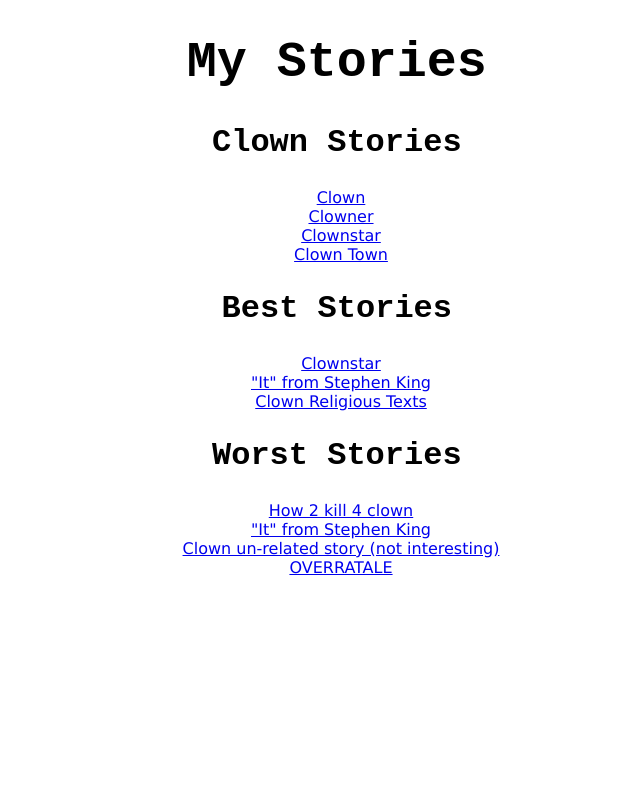
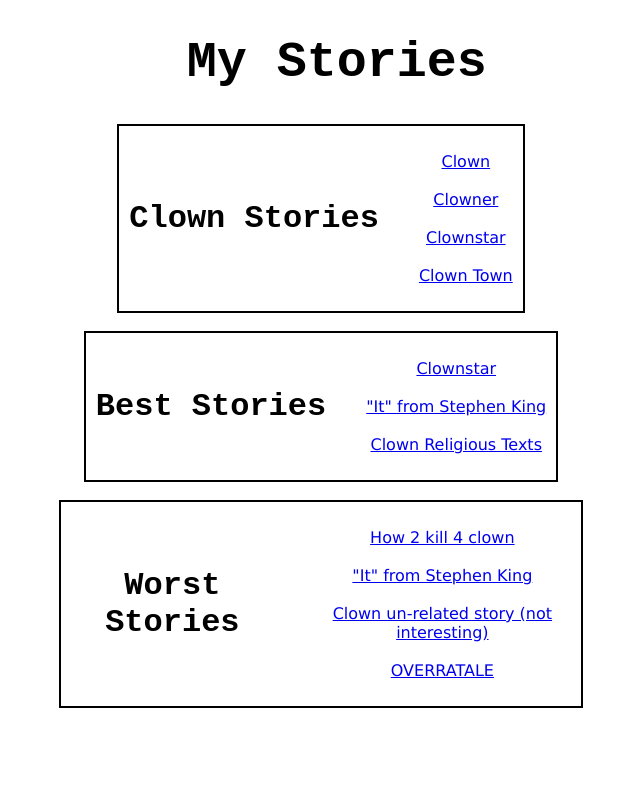
Before and after one commit to donign/donign.github.io, a plain HTML site: page index.html in a window 1280 px wide. Shown: the top 800 px of the page, without its empty margins (319-959 px from the left). Drawn offline with Linux system fonts and the light colour scheme.

Commit message:
Failure will be met
Co-Authored-By: barcense <186209019+barcense@users.noreply.github.com>

```diff
--- a/index.html
+++ b/index.html
@@ -6,6 +6,8 @@
     <meta name="viewport" content="width=device-width, initial-scale=1" />
     <title>Stories</title>
     <style>
+        body {}
+
         h1 {
             font-family: 'Courier New', Courier, monospace;
             font-size: 50px;
@@ -17,10 +19,7 @@
         h2 {
             font-family: 'Courier New', Courier, monospace;
             font-size: 32px;
-
             text-align: center;
-            margin-left: 2.5%;
-
         }
 
         ul {
@@ -28,33 +27,62 @@
             font-size: 16px;
             text-align: center;
         }
+
+        .container {
+            display: flex;
+            justify-content: center;
+        }
+
+        .box-div {
+            border: 2px solid black;
+            max-width: 500px;
+            padding: 10px;
+            align-self: center;
+            display: flex;
+            justify-content: center;
+            align-items: center;
+        }
     </style>
 </head>
 
 <body>
     <!--<h1>Testicles, and no shaft!<th1>-->
     <h1>My Stories</h1>
+    <div class="container">
+        <div class="box-div">
             <h2>Clown Stories</h2>
             <ul>
-        <il><a href="/stories/clown/1">Clown</a></il><br />
-        <il><a href="/stories/clowner/1">Clowner</a></il><br />
-        <il><a href="/stories/clownstar/1">Clownstar</a></il><br />
+                <il><a href="/stories/clown/1">Clown</a></il><br /><br />
+                <il><a href="/stories/clowner/1">Clowner</a></il><br /><br />
+                <il><a href="/stories/clownstar/1">Clownstar</a></il><br /><br />
                 <il><a href="/stories/clowntown/1">Clown Town</a></il><br />
             </ul>
+        </div>
+    </div>
+    <br>
+    <div class="container">
+        <div class="box-div">
             <h2>Best Stories</h2>
             <ul>
-        <il><a href="/stories/clownstar/1">Clownstar</a></il><br />
-        <il><a href="/stories/amateurwriter/first">"It" from Stephen King</a></il><br />
+                <il><a href="/stories/clownstar/1">Clownstar</a></il><br /><br />
+                <il><a href="/stories/amateurwriter/first">"It" from Stephen King</a></il><br /><br />
                 <il><a href="/stories/holy/comence">Clown Religious Texts</a></il><br />
             </ul>
+        </div>
+    </div>
+    <br>
+    <div class="container">
+        <div class="box-div">
             <h2><b>Worst Stories</b></h2>
             <ul>
-        <il><a href="/stories/impossible/NO">How 2 kill 4 clown</a></il><br />
-        <il><a href="/stories/amateurwriter/first">"It" from Stephen King</a></il><br />
-        <il><a href="/stories/boring/0">Clown un-related story (not interesting)</a></il><br />
+                <il><a href="/stories/impossible/NO">How 2 kill 4 clown</a></il><br /><br />
+                <il><a href="/stories/amateurwriter/first">"It" from Stephen King</a></il><br /><br />
+                <il><a href="/stories/boring/0">Clown un-related story (not interesting)</a></il><br /><br />
                 <il><a href="/stories/fuckyou/1">OVERRATALE</a></il><br />
             </ul>
-    <br> <br> <br> <br> <br> <br> <br> <br> <br> <br> <br> <br> <br> <br> <br> <br> <br> <br> <br>
+        </div>
+    </div>
+    <br> <br> <br> <br> <br> <br> <br> <br> <br> <br> <br> <br> <br> <br> <br> <br> <br> <br> <br> <br> <br>
     <em>Property of <a href="https://github.com/donign">donign</a>, if you don't laugh I will shank ye | Clown Joke
         :o)</em>
     <br>
```
Also changed, not shown: stories/clown/-9999.html (+1 -0 lines), stories/clown/1.html (+61 -17 lines), stories/clown/2b.html (+17 -0 lines). Lines whose indentation alone changed are shown as unchanged.
